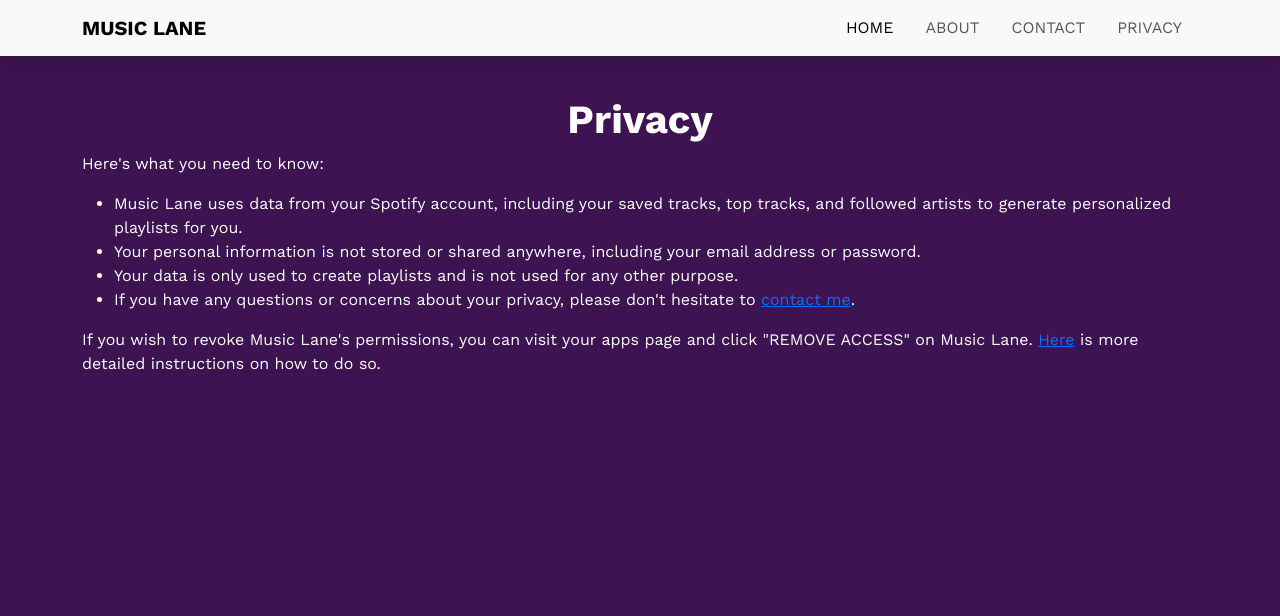
After one commit to co-alison/spotifyMonthlyPlaylist, a Flask app: template templates/privacy.html in a window 1280 px wide. The commit adds this page. Shown: the top 616 px of the page. Run offline with Flask 3, Linux system fonts and the light colour scheme; the template is opened without the code that fills it, so the values that code supplies are empty.

Commit message:
add about, contact, privacy pages

```diff
--- a/app.py
+++ b/app.py
@@ -10,15 +10,6 @@ from flask import Flask, request, url_for, session, redirect, flash, render_temp
 
 import logging
 logging.basicConfig(filename='myapp.log', level=logging.ERROR, format='%(asctime)s - %(levelname)s - %(message)s')
-
-# from flask_wtf import FlaskForm
-# from wtforms import StringField, TextAreaField, FileField
-# from wtforms.validators import DataRequired, Length
-
-# class PlaylistForm(FlaskForm):
-#     title = StringField('Title', validators=[Length(max=100)])
-#     description = TextAreaField('Description', validators=[Length(max=1000)])
-#     cover_image = FileField('Cover image')
 
 app = Flask(__name__)
 
@@ -77,15 +68,15 @@ def redirect_page():
 
 @app.route('/about')
 def about():
-    return ('about')
+    return render_template('about.html')
 
 @app.route('/contact')
 def contact():
-    return ('contact')
+    return render_template('contact.html')
 
 @app.route('/privacy')
 def privacy():
-    return ('privacy')
+    return render_template('privacy.html')
 
 @app.route('/monthlyPlaylist', methods=['POST'])
 def get_monthly_playlist():
--- a/static/css/styles.css
+++ b/static/css/styles.css
@@ -15,16 +15,17 @@ body {
     color: #3D1351;
 }
 
-.btn-custom {
-    background-color: #F5C2D3;
-    border-color: #F5C2D3;
-    color: #3D1351;
+.btn-primary, .btn-primary:hover, .btn-primary:active, .btn-primary:visited {
+    background-color: #F5C2D3 !important;
+    border-color: #F5C2D3 !important;
+    color: #3D1351 !important;
     font-weight: 500;
 }
 
-.btn-outline-custom {
-    border-color: #F5C2D3;
-    color: #F5C2D3;
+.btn-outline-primary, .btn-outline-primary:hover, .btn-outline-primary:active, .btn-outline-primary:visited {
+    background-color: #F5C2D3 !important;
+    border-color: #F5C2D3 !important;
+    color: #3D1351 !important;
     font-weight: 500;
 }
 
--- a/templates/base.html
+++ b/templates/base.html
@@ -15,7 +15,7 @@
         <script src="https://code.jquery.com/jquery-3.6.0.min.js"></script>
         <nav class="navbar navbar-expand-lg navbar-light bg-light fixed-top shadow">
             <div class="container">
-              <a class="navbar-brand text-capitalize fw-bold" href="/">MONTHLY PLAYLIST</a>
+              <a class="navbar-brand text-capitalize fw-bold" href="/">MUSIC LANE</a>
               <button class="navbar-toggler" type="button" data-bs-toggle="collapse" data-bs-target="#navbarNavAltMarkup" aria-controls="navbarNavAltMarkup" aria-expanded="false" aria-label="Toggle navigation">
                 <span class="navbar-toggler-icon"></span>
               </button>
--- /dev/null
+++ b/templates/contact.html
@@ -0,0 +1,6 @@
+{% extends "base.html" %} {% block title %}Contact{% endblock %}
+{% block content %}
+<h1 class="fw-bold text-center">Contact</h1>
+<p>If you have any questions, comments, or concerns, please don't hestitate to reach out. You can contact me at alisonco.dev@gmail.com and I'll get back to you as soon as possible!</p>
+<p>Thank you for using Music Lane!</p>
+{% endblock %}
--- a/templates/create.html
+++ b/templates/create.html
@@ -34,7 +34,7 @@
                     {% endfor %}
                   </select>
             </div>
-            <button type="submit" class="btn btn-custom col-auto ms-5">REVIEW</button>
+            <button type="submit" class="btn btn-primary col-auto ms-5">REVIEW</button>
         </div>
       </form>
 </div>
--- a/templates/index.html
+++ b/templates/index.html
@@ -7,10 +7,10 @@
         <div class="container mt-5">
             <div class="row justify-content-center align-items-center">
                 <div class="col-md-5">
-                    <button type="button" class="btn btn-custom" onclick="location.href = '/login';">LOGIN WITH SPOTIFY</button>
+                    <button type="button" class="btn btn-primary" onclick="location.href = '/login';">LOGIN WITH SPOTIFY</button>
                 </div>
                 <div class="col-md-5">
-                    <button type="button" class="btn btn-outline-custom" onclick="location.href = '/about';">LEARN MORE</button>
+                    <button type="button" class="btn btn-outline-primary" onclick="location.href = '/about';">LEARN MORE</button>
                 </div>
             </div>
         </div>
--- /dev/null
+++ b/templates/privacy.html
@@ -0,0 +1,13 @@
+{% extends "base.html" %} {% block title %}Privacy{% endblock %}
+{% block content %}
+<h1 class="fw-bold text-center">Privacy</h1>
+<p>Here's what you need to know:</p>
+<ul>
+    <li>Music Lane uses data from your Spotify account, including your saved tracks, top tracks, and followed artists to generate personalized playlists for you.</li>
+    <li>Your personal information is not stored or shared anywhere, including your email address or password.</li>
+    <li>Your data is only used to create playlists and is not used for any other purpose.</li>
+    <li>If you have any questions or concerns about your privacy, please don't hesitate to <a href="/contact">contact me</a>.</li>
+</ul>
+<p>If you wish to revoke Music Lane's permissions, you can visit your apps page and click "REMOVE ACCESS" on Music Lane. <a href="https://support.spotify.com/us/article/spotify-on-other-apps/">Here</a> is more detailed instructions on how to do so.</p>
+
+{% endblock %}
--- a/templates/review.html
+++ b/templates/review.html
@@ -21,7 +21,7 @@
                     <label for="cover-image" class="form-label">Cover image:</label>
                     <input class="form-control" type="file" id="cover-image" name="cover-image">
                 </div>
-                <button type="submit" class="btn btn-custom mb-5 mt-5">CREATE</button>
+                <button type="submit" class="btn btn-primary mb-5 mt-5">CREATE</button>
             </form>
         </div>
         <div class="col-md-5 mx-3" style="height: 400px; overflow-y: scroll;">
@@ -65,8 +65,8 @@
           Are you sure you want to create the playlist? Selected songs will be removed from the playlist.
         </div>
         <div class="modal-footer">
-          <button type="button" class="btn btn-outline-custom" data-bs-dismiss="modal">Cancel</button>
-          <button type="button" class="btn btn-custom" id="createBtn">Create</button>
+          <button type="button" class="btn btn-outline-primary" data-bs-dismiss="modal">Cancel</button>
+          <button type="button" class="btn btn-primary" id="createBtn">Create</button>
         </div>
       </div>
     </div>
--- a/templates/success.html
+++ b/templates/success.html
@@ -1,4 +1,4 @@
-{% extends "base.html" %} {% block title %}Review{% endblock %}
+{% extends "base.html" %} {% block title %}Success{% endblock %}
 {% block content %}
 <h1 class="fw-bold text-center">Success!</h1>
 <p class="text-center">Go check out your new playlist in your Spotify library. Click <a href="/">here</a> to generate more playlists.</p>
```
Also changed, not shown: templates/about.html (added, +8 -0 lines), 1 other file.
